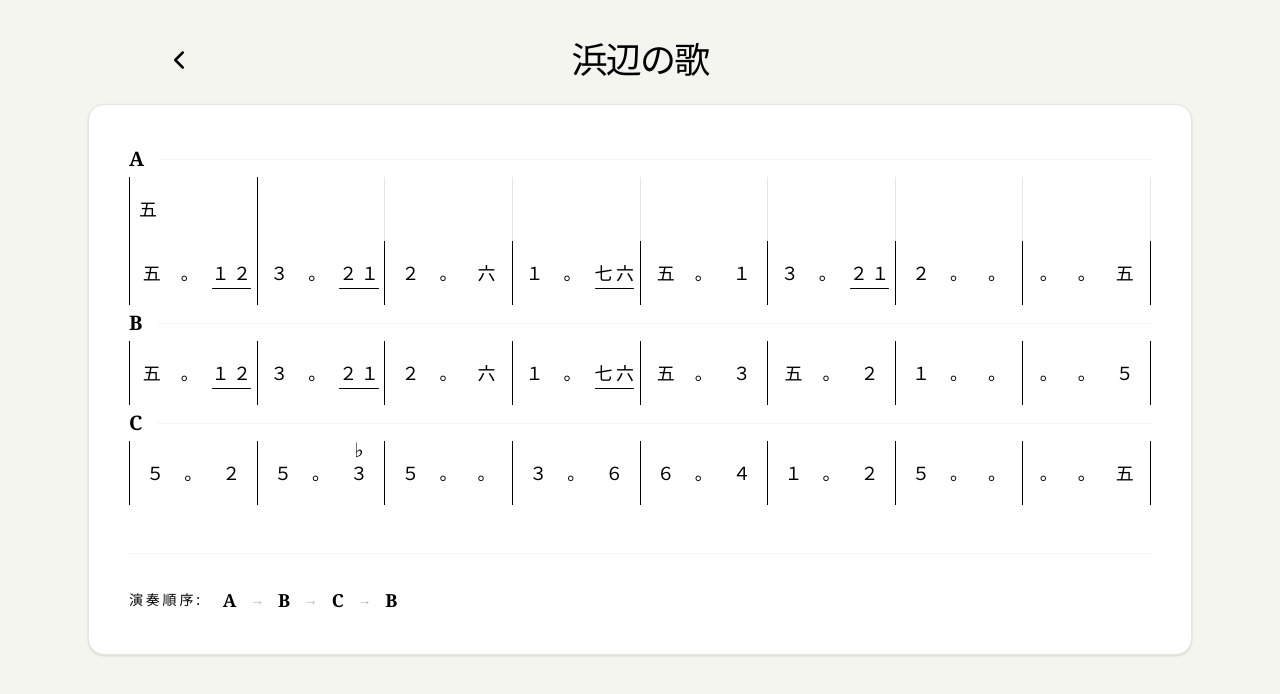
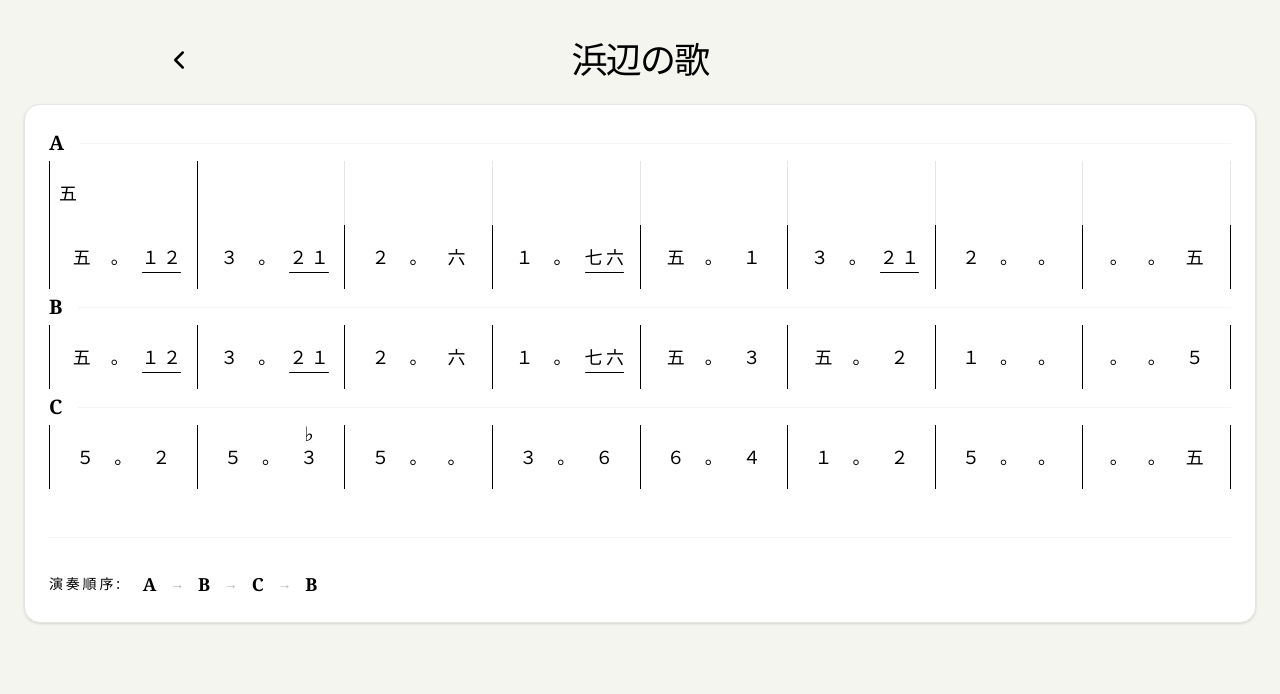
Before and after one commit to sezfoe/my-ais-sakurairo, a React (Vite) app: page / in a window 1280 px wide. Both pictures are taken after a click on the button "浜辺の歌". Shown: the top 694 px of the page. Built offline with nearby package versions, Linux system fonts and the light colour scheme.

Commit message:
feat: Improve score layout and spacing
Adjusted padding and container widths within the ScoreView component to create a more balanced and readable layout for the sheet music. Increased the minimum width of measure rows to prevent horizontal scrolling on larger screens.

```diff
--- a/src/components/ScoreView.tsx
+++ b/src/components/ScoreView.tsx
@@ -150,14 +150,14 @@ const ScoreView: React.FC<ScoreViewProps> = ({ scoreData, onBack }) => {
       </header>
 
       {/* Score Area - All Sections in One Block */}
-      <main className="max-w-6xl mx-auto px-6 pb-20">
+      <main className="max-w-7xl mx-auto px-4 md:px-6 pb-20">
         <motion.div
           initial={{ opacity: 0, y: 20 }}
           animate={{ opacity: 1, y: 0 }}
           transition={{ duration: 0.5 }}
           className="bg-white rounded-2xl shadow-sm border border-stone-200 overflow-hidden"
         >
-          <div className="p-6 md:p-10">
+          <div className="p-4 md:p-6">
             <div className="space-y-1">
               {sectionsToRender.map((sectionKey) => {
                 const currentSection = scoreData.sections[sectionKey as keyof typeof scoreData.sections];
@@ -198,7 +198,7 @@ const ScoreView: React.FC<ScoreViewProps> = ({ scoreData, onBack }) => {
 
                     <div className="space-y-0 overflow-x-auto custom-scrollbar">
                       {rows.map((rowObj, rowIdx) => (
-                        <div key={rowIdx} className="relative min-w-[800px] lg:min-w-full">
+                        <div key={rowIdx} className="relative min-w-[1000px] lg:min-w-full">
                           <div className={`grid ${gridClass} border-l border-black`}>
                             {rowObj.measures.map((measure, mIdx) => (
                               <Measure
```
